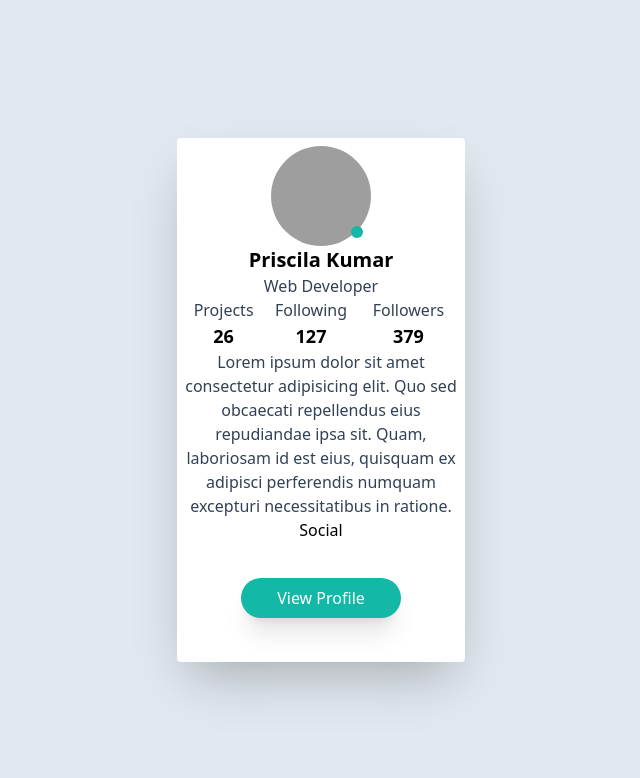
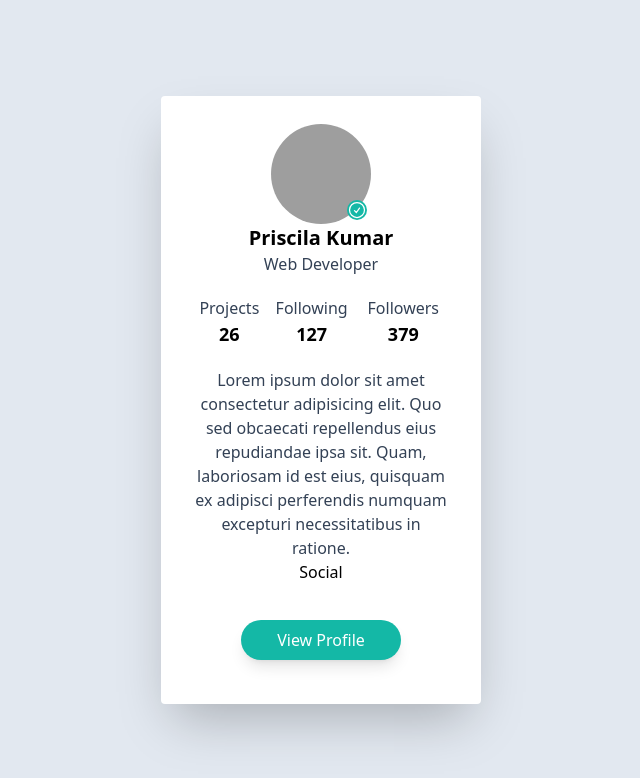
Before and after one commit to alizarazot/Tailwind-Learn, a website: page src/index.html in a window 1280 px wide. Shown: the whole page, without its empty margins (319-959 px from the left). Drawn offline with nearby package versions, Linux system fonts and the light colour scheme; files that its build step writes are made by us from their sources; grey boxes are pictures that could not be loaded.

Commit message:
configure padding & button

```diff
--- a/src/index.html
+++ b/src/index.html
@@ -8,26 +8,39 @@
     <title>Profile Card</title>
   </head>
 
-  <body class="grid h-screen place-items-center bg-slate-200">
+  <body class="grid h-screen select-none place-items-center bg-slate-200">
     <div
-      class="flex w-72 flex-col items-center rounded bg-white p-2 shadow-2xl"
+      class="flex max-w-xs flex-col items-center rounded bg-white p-2 px-8 shadow-2xl"
     >
-      <div class="relative h-[100px] w-[100px]">
+      <div class="relative mt-5 h-[100px] w-[100px]">
         <div
           class="h-[100px] w-[100px] rounded-full [background-size:cover]"
           style="
             background-image: url(https://images.unsplash.com/photo-1694290124012-c1d19f091e5d?ixlib=rb-4.0.3&ixid=M3wxMjA3fDB8MHxlZGl0b3JpYWwtZmVlZHwyNHx8fGVufDB8fHx8fA%3D%3D&auto=format&fit=crop&w=1000&q=60);
           "
         ></div>
-        <div
-          class="absolute bottom-2 right-2 h-3 w-3 rounded-full bg-teal-500"
-        ></div>
+        <div class="absolute bottom-1 right-1 h-5 w-5 rounded-full bg-teal-500">
+          <svg
+            xmlns="http://www.w3.org/2000/svg"
+            fill="none"
+            viewBox="0 0 24 24"
+            stroke-width="1.5"
+            stroke="currentColor"
+            class="text-white"
+          >
+            <path
+              stroke-linecap="round"
+              stroke-linejoin="round"
+              d="M9 12.75L11.25 15 15 9.75M21 12a9 9 0 11-18 0 9 9 0 0118 0z"
+            />
+          </svg>
+        </div>
       </div>
 
       <span class="text-xl font-semibold">Priscila Kumar</span>
-      <span class="text-slate-700">Web Developer</span>
+      <span class="mb-5 text-slate-700">Web Developer</span>
 
-      <div class="flex text-center">
+      <div class="mb-5 flex text-center">
         <div>
           <span class="text-slate-700">Projects</span>
           <span class="text-lg font-semibold">26</span>
@@ -55,7 +68,7 @@
       <div>Social</div>
 
       <button
-        class="m-9 rounded-full bg-teal-500 px-9 py-2 text-white shadow-xl"
+        class="m-9 rounded-full bg-teal-500 px-9 py-2 text-white shadow-lg transition-all hover:bg-teal-600 hover:shadow-xl active:scale-95"
       >
         View Profile
       </button>
```
